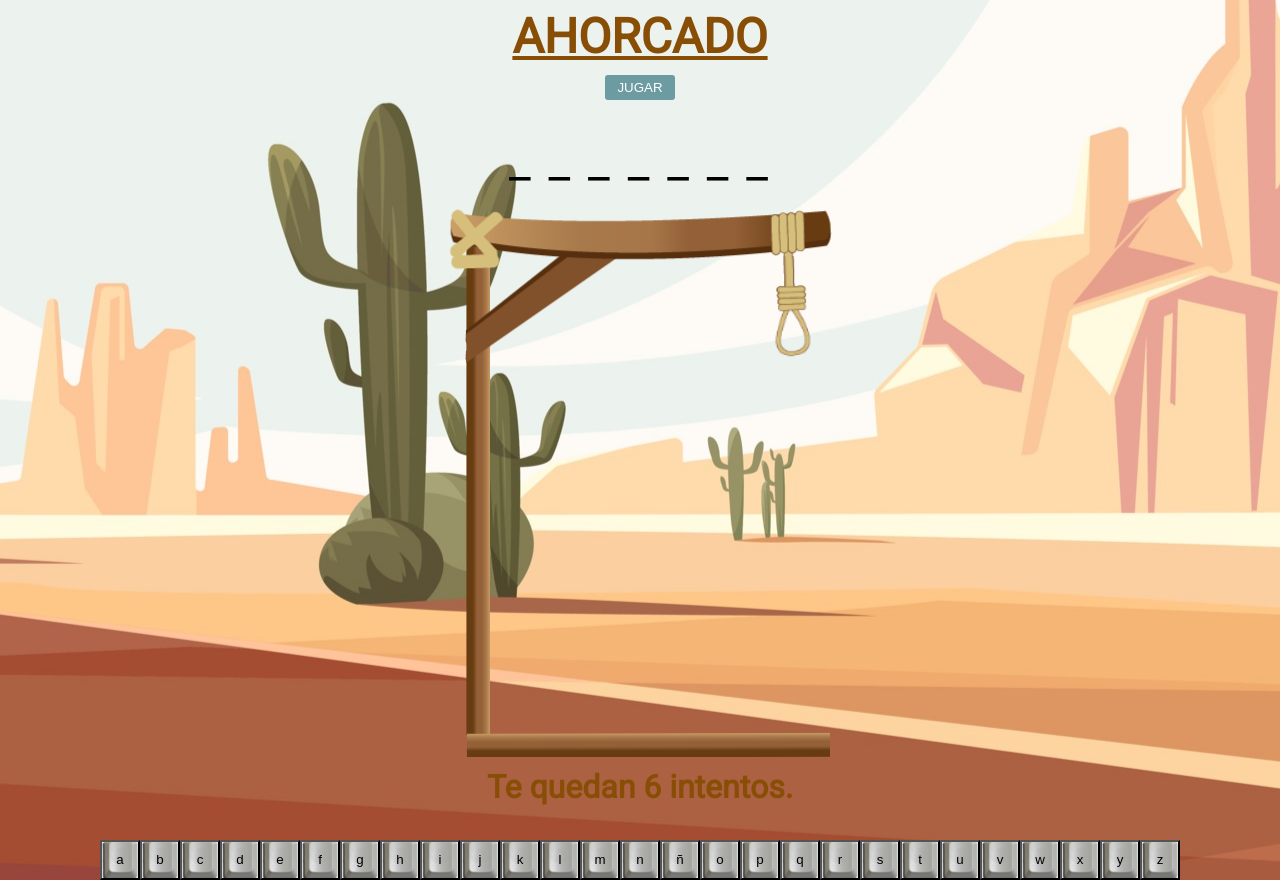
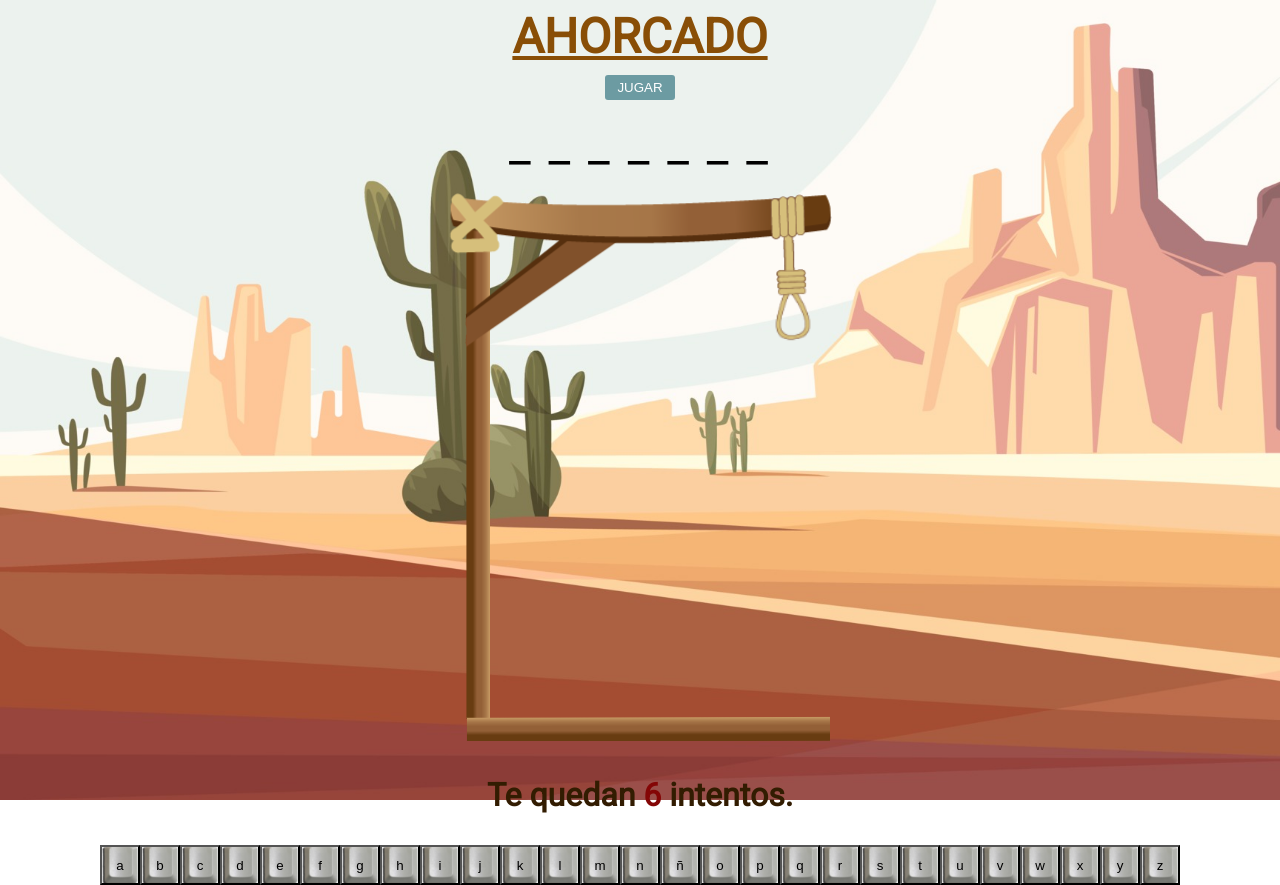
Before and after one commit to AlejandroBrid/proyecto1, a plain HTML site: page index.html in a window 1280 px wide. Both pictures are taken after a click on the button "JUGAR". Drawn offline with Linux system fonts and the light colour scheme.

Commit message:
version final

```diff
--- a/css/style.css
+++ b/css/style.css
@@ -1,4 +1,5 @@
 @import url('https://fonts.googleapis.com/css2?family=Roboto:wght@300;400&display=swap');
+
 body {
   box-sizing: border-box;
   margin: 0;
@@ -9,21 +10,27 @@ body {
   justify-content: center;
   background-image: url(../imagenes/fondo2.jpg);
   background-position: center center;
+  background-size: cover;
   background-repeat: no-repeat;
   background-attachment: fixed;
   font-family: Roboto;
 }
+
 img {
   max-width: 100vw;
   height: auto;
 }
+h2 {
+  display: none;
+}
+
 #letras button {
   width: 40px;
   height: 40px;
   padding: 10px 0;
   text-align: center;
   margin-top: 7px;
-  background-image: url(/imagenes/tecla2.png);
+  background-image: url(../imagenes/tecla2.png);
   background-size: 40px 40px;
   background-position: center;
 }
@@ -38,23 +45,26 @@ img {
 h1 {
   text-align: center;
   margin-top: 0.5rem;
-  font-size: 3rem;
+  font-size: 2rem;
   text-decoration: underline;
   margin-bottom: 10px;
   color: rgb(137, 78, 6);
 }
-
+#vidas {
+  color: rgb(132, 6, 6);
+}
 h2 {
   margin-top: 1px;
   text-align: center;
   font-size: 2rem;
-  color: rgb(137, 78, 6);
+  color: rgb(50, 28, 1);
+  margin-bottom: 0;
 }
 
 p {
   font-size: 3rem;
-  margin-top: 2rem;
-  margin-bottom: 1rem;
+  margin-top: 0;
+  margin-bottom: 0;
   height: 3rem;
 }
 
@@ -188,5 +198,13 @@ button#jugar:active {
   }
   p {
     letter-spacing: 3px;
+    margin-top: 1rem;
+    margin-bottom: 1rem;
+  }
+  h1 {
+    font-size: 3rem;
+  }
+  h2 {
+    padding: 1.5rem;
   }
 }
--- a/js/script.js
+++ b/js/script.js
@@ -98,10 +98,12 @@ const palabras = [
   'brocoli',
   'espinaca',
 ];
+
 const btnJugar = document.getElementById('jugar');
 const popup = document.getElementById('popup');
 const popupMensaje = document.getElementById('popupMensaje');
 const popupClose = document.getElementById('popupClose');
+
 btnJugar.addEventListener('click', iniciar);
 
 function mostrarPopup(mensaje, ganador = false) {
@@ -120,6 +122,7 @@ function cerrarPopup() {
 
 function iniciar(event) {
   btnJugar.disabled = true;
+  document.querySelector('h2').style.display = 'block';
   //Seleccionar una palabra al azar de la lista
   let palabra = palabras[Math.floor(Math.random() * palabras.length)];
 
```
